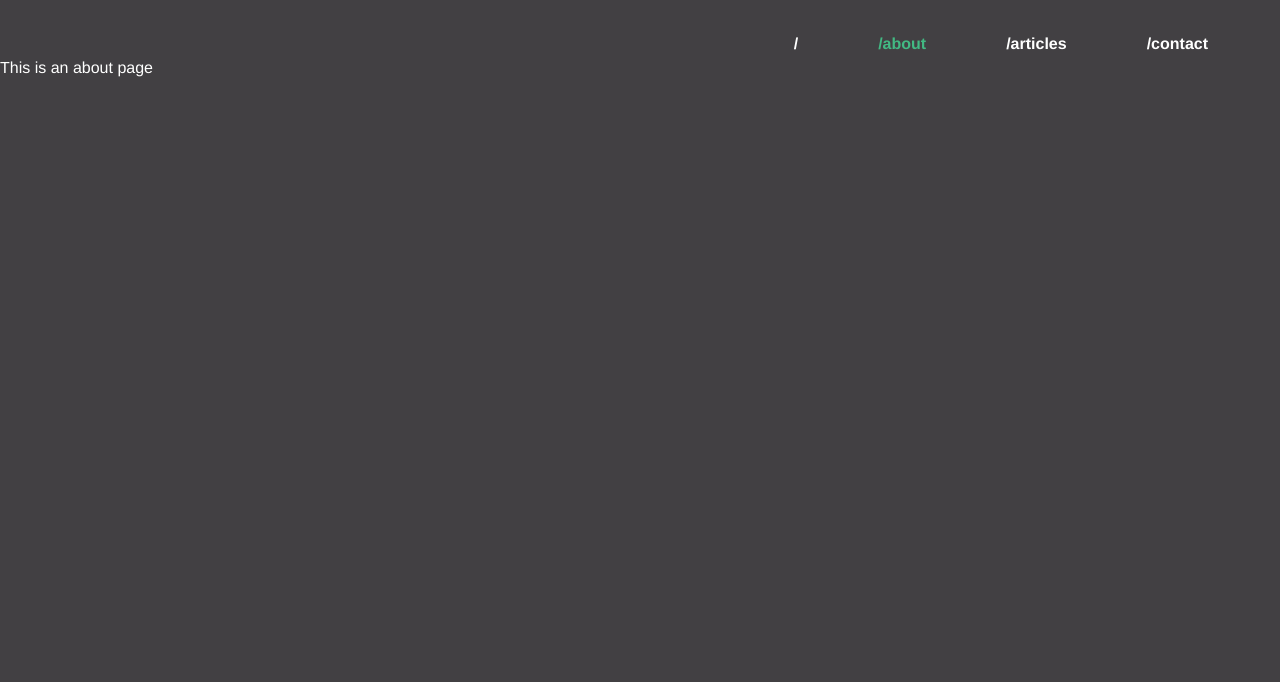
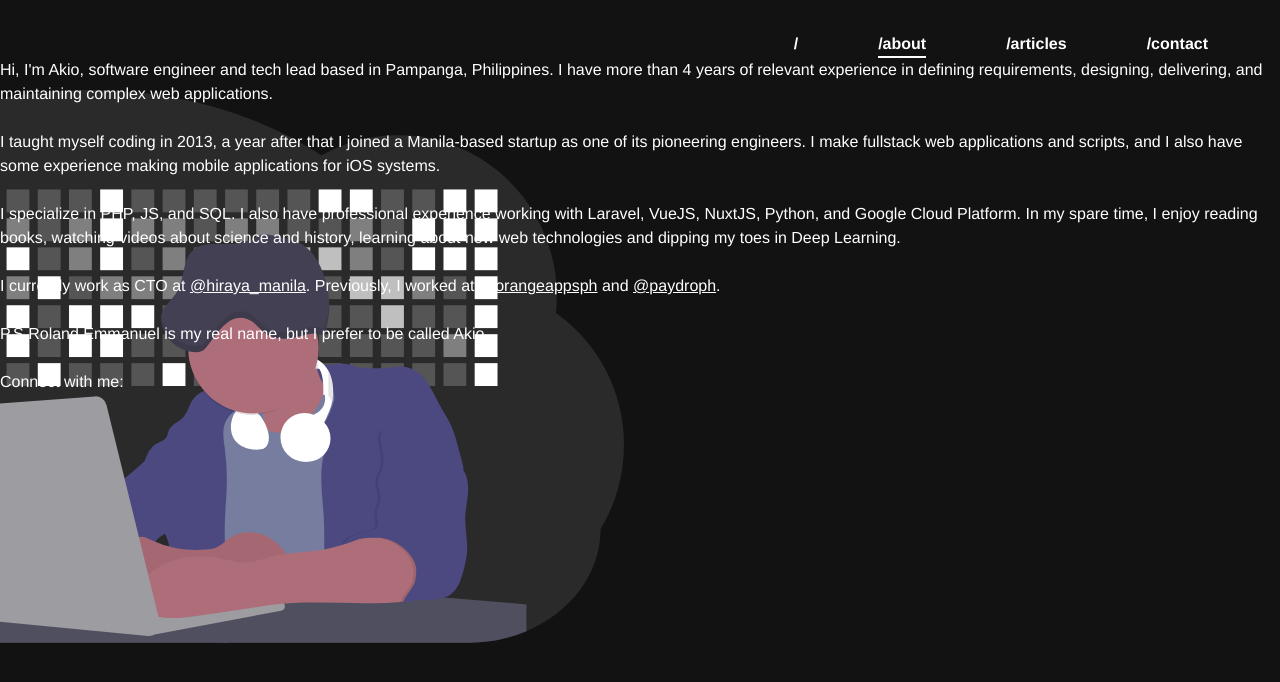
Before and after one commit to rsalunga29/rsalunga29.github.io, a Vue app: page /about in a window 1280 px wide. Shown: the top 682 px of the page. Built offline with nearby package versions, Linux system fonts and the light colour scheme.

Commit message:
Added about page

```diff
--- a/package.json
+++ b/package.json
@@ -10,6 +10,7 @@
   "dependencies": {
     "core-js": "^3.6.4",
     "vue": "^2.6.11",
+    "vue-gtag": "^1.6.2",
     "vue-router": "^3.1.5"
   },
   "devDependencies": {
--- a/src/assets/tailwind.css
+++ b/src/assets/tailwind.css
@@ -6,6 +6,6 @@
 
 html, body {
     @apply h-full;
-    background: #424043;
+    background: #121212;
     color: #ffffff;
 }
--- a/src/components/Navbar.vue
+++ b/src/components/Navbar.vue
@@ -12,11 +12,11 @@
   @apply flex items-start justify-end pt-8 pr-8;
 }
 
-.nav a {
-  @apply px-10 font-extrabold;
+.nav > a {
+  @apply mx-10 font-extrabold;
 }
 
-.nav a.router-link-exact-active {
-  color: #42b983;
+.nav > a.router-link-exact-active {
+  border-bottom: 2px solid #ffffff;
 }
 </style>
--- a/src/main.js
+++ b/src/main.js
@@ -1,7 +1,7 @@
 import Vue from 'vue'
 import App from '@/App'
+import router from '@/router'
 import '@/assets/tailwind.css'
-import router from '@/router'
 
 Vue.config.productionTip = false
 
--- a/src/pages/About.vue
+++ b/src/pages/About.vue
@@ -1,5 +1,58 @@
 <template>
-  <div class="about">
-    <h1>This is an about page</h1>
+  <div class="about pt-16">
+    <div class="flex justify-end text-lg">
+      <div class="w-2/4 whitespace-pre-line pr-2">
+        <p>
+          Hi, I'm Akio, software engineer and tech lead based in Pampanga, Philippines. I have more than 4 years of
+          relevant experience in defining requirements, designing, delivering, and maintaining complex web applications.
+        </p>
+
+        <br />
+
+        <p>
+          I taught myself coding in 2013, a year after that I joined a Manila-based startup as one of its pioneering engineers.
+          I make fullstack web applications and scripts, and I also have some experience making mobile applications for iOS systems.
+        </p>
+
+        <br />
+
+        <p>
+          I specialize in PHP, JS, and SQL. I also have professional experience working with Laravel, VueJS, NuxtJS, Python, and Google Cloud Platform.
+          In my spare time, I enjoy reading books, watching videos about science and history, learning about new web technologies
+          and dipping my toes in Deep Learning.
+        </p>
+
+        <br />
+
+        <p>
+          I currently work as CTO at <a href="https://www.instagram.com/hiraya_manila/">@hiraya_manila</a>.
+          Previously, I worked at <a href="https://www.instagram.com/orangeappsph/">@orangeappsph</a> and
+          <a href="https://www.facebook.com/PaydroPH/">@paydroph</a>.
+        </p>
+
+        <br />
+
+        <p class="text-sm">P.S Roland Emmanuel is my real name, but I prefer to be called Akio.</p>
+
+        <br />
+
+        <p>
+          Connect with me:
+        </p>
+      </div>
+    </div>
   </div>
 </template>
+
+<style>
+p > a {
+  text-decoration: underline;
+}
+
+.about {
+  @apply h-full;
+  background: url('../assets/dev1.svg') no-repeat;
+  background-size: 80%;
+  background-position: top 2rem left -25rem;
+}
+</style>
--- a/src/pages/Home.vue
+++ b/src/pages/Home.vue
@@ -1,13 +1,15 @@
 <template>
-  <div class="intro">
-    <p class="text-6xl font-black">Hey, I'm Akio</p>
-    <p class="text-4xl">Software engineer & tech leader</p>
+  <div class="intro pl-16 pt-56">
+    <p class="text-6xl font-black">
+      Hey, I'm Akio
+    </p>
+    <p class="text-3xl">Software engineer & tech lead</p>
   </div>
 </template>
 
 <style>
 .intro {
-  @apply h-full;
+  height: calc(100% - 4rem);
   background: url('../assets/dev.svg') no-repeat;
   background-size: 90%;
   background-position: top 5rem right -20rem;
--- a/src/router/index.js
+++ b/src/router/index.js
@@ -3,6 +3,7 @@ import VueRouter from 'vue-router'
 import Home from '@/pages/Home'
 import About from '@/pages/About'
 import Articles from '@/pages/Articles'
+// import VueGtag from 'vue-gtag'
 
 Vue.use(VueRouter)
 
@@ -26,6 +27,10 @@ const routes = [
   }
 ]
 
+// Vue.use(VueGtag, {
+//   config: { id: 'UA-159906832-1' }
+// }, router)
+
 const router = new VueRouter({
   mode: 'history',
   base: process.env.BASE_URL,
```
Also changed, not shown: src/components/ArticleList.vue (added, +11 -0 lines), src/assets/dev2.svg (added), 1 other file (tests, documents, lock files or other folders).
